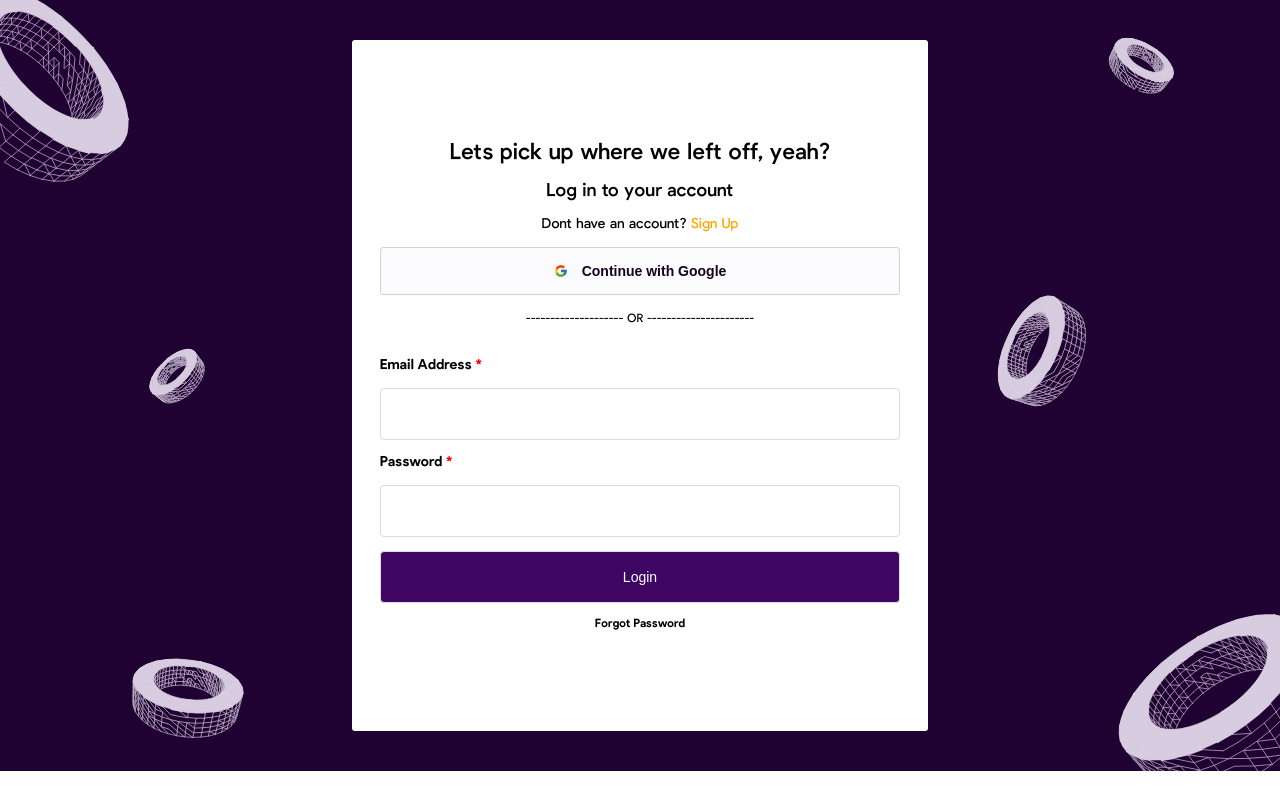
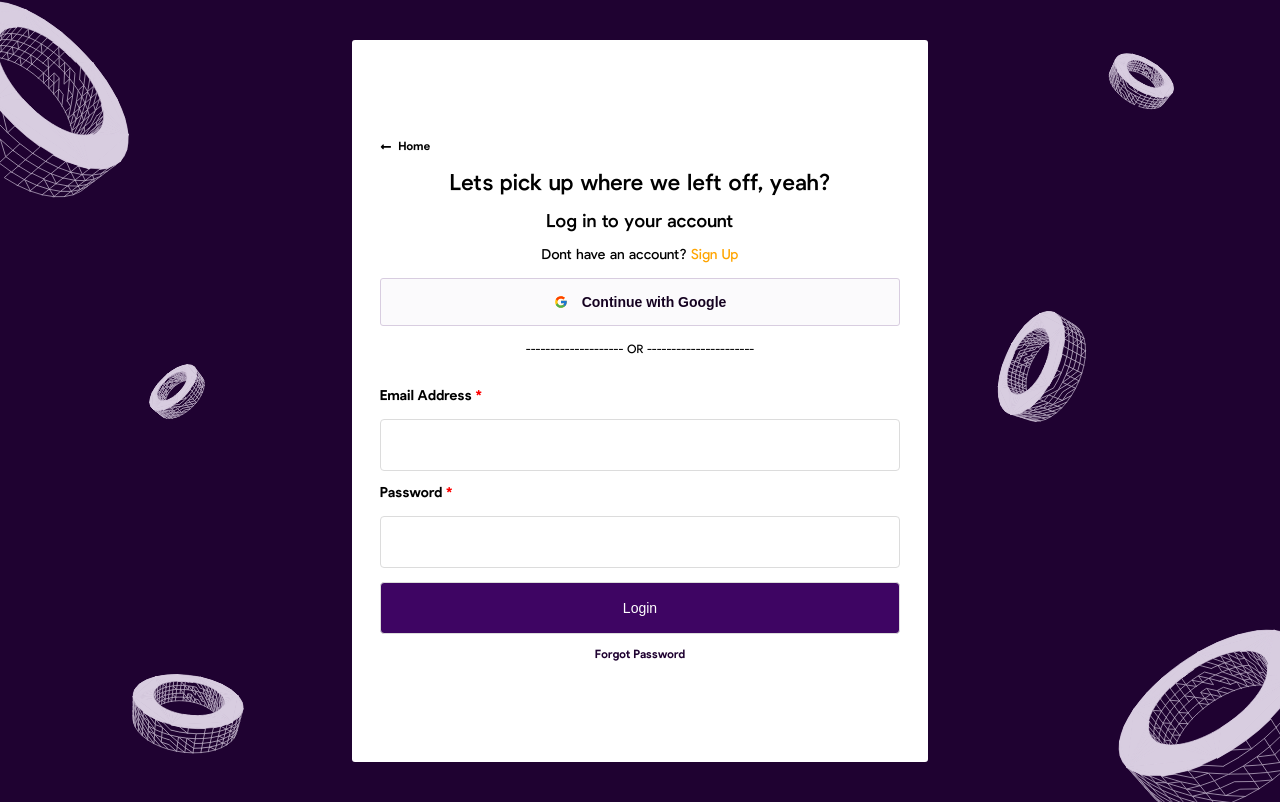
Before and after one commit to blyncnov/connectedawards, a Next.js app: page /auth/login in a window 1280 px wide. Built offline with nearby package versions, Linux system fonts and the light colour scheme.

Commit message:
connected Awards Assesments part 1

```diff
--- a/layout/Navigation.jsx
+++ b/layout/Navigation.jsx
@@ -1,5 +1,6 @@
+import React from "react";
+import Link from "next/link";
 import Image from "next/image";
-import React from "react";
 
 import { FaBars } from "react-icons/fa";
 
@@ -28,10 +29,21 @@ const Navigation = () => {
                     <li>Make a donation</li>
                   </ul>
                   <div className="Navigation__Actions">
-                    <button className="button Navigation__btn-1">Log in</button>
-                    <button className="button Navigation__btn-2">
-                      Create Account
-                    </button>
+                    <Link href="/auth/login">
+                      <a style={{ color: "#1f0231" }}>
+                        <button className="button Navigation__btn-1">
+                          Log in
+                        </button>
+                      </a>
+                    </Link>
+
+                    <Link href="/auth/signup">
+                      <a style={{ color: "white" }}>
+                        <button className="button Navigation__btn-2">
+                          Create Account
+                        </button>
+                      </a>
+                    </Link>
                   </div>
                   <div className="Navigation__Mobile">
                     <FaBars style={{ fontSize: "1.5em" }} />
--- a/pages/auth/login.js
+++ b/pages/auth/login.js
@@ -1,6 +1,8 @@
 import React from "react";
+import Link from "next/link";
 
 import { FcGoogle } from "react-icons/fc";
+import { FaLongArrowAltLeft } from "react-icons/fa";
 
 const Login = () => {
   return (
@@ -8,11 +10,23 @@ const Login = () => {
       <div className="Login__Container">
         <div className="max__width">
           <div className="Login__Column">
+            <h5 className="goBackHome">
+              <FaLongArrowAltLeft />{" "}
+              <Link href="/">
+                <a style={{ color: "black" }}>Home</a>
+              </Link>
+            </h5>
+            <br />
             <div className="Login__Text">
               <h4 className="a">Lets pick up where we left off, yeah?</h4>
               <h4 className="b">Log in to your account</h4>
               <h4 className="c">
-                Dont have an account? <span>Sign Up</span>{" "}
+                Dont have an account?{" "}
+                <span>
+                  <Link href="/auth/signup">
+                    <a style={{ color: "orange" }}>Sign Up</a>
+                  </Link>
+                </span>{" "}
               </h4>
               <button className="button Login__Button">
                 <FcGoogle />
@@ -37,7 +51,7 @@ const Login = () => {
                 <input type="text" className="g" />
                 <input type="submit" className="submit" value="Login" />
               </form>
-              <h5>Forgot Password</h5>
+              <h5 style={{ color: "#1f0231" }}>Forgot Password</h5>
             </div>
           </div>
         </div>
--- a/styles/auth/auth.css
+++ b/styles/auth/auth.css
@@ -5,6 +5,13 @@
   background-repeat: no-repeat;
   background-size: cover;
   background-position: center;
+}
+
+.goBackHome {
+  display: flex;
+  align-items: center;
+  gap: 0.6em;
+  cursor: pointer;
 }
 
 .Login__Column {
```
Also changed, not shown: pages/auth/signup.js (+18 -2 lines).
